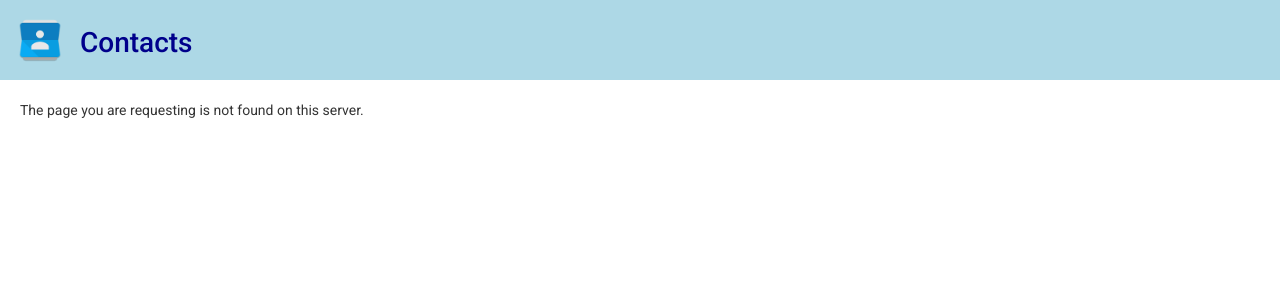
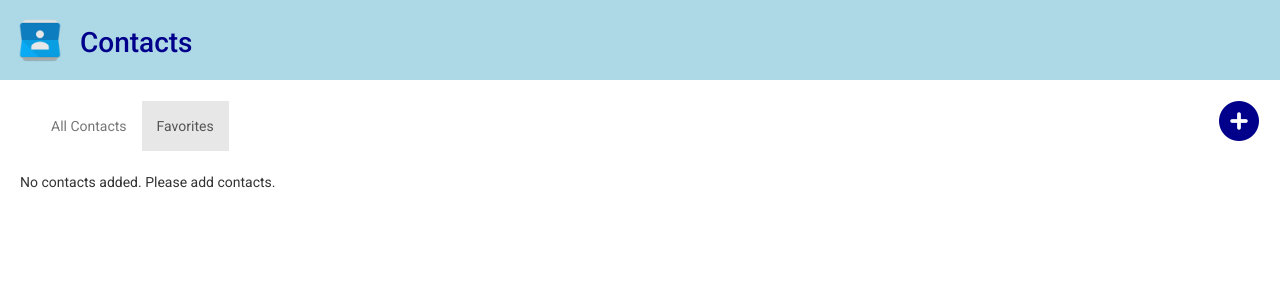
Before and after one commit to romesh-jaya/fm-contacts, an Angular app: page /favorites in a window 1280 px wide. Before the commit this address had no page. Shown: the top 300 px of the page. Built offline with nearby package versions, Linux system fonts and the light colour scheme.

Commit message:
feat: added full Favorites functionality

```diff
--- a/src/app/app.module.ts
+++ b/src/app/app.module.ts
@@ -11,11 +11,13 @@ import { ContactComponent } from './contacts/contact/contact.component';
 import { EditContactComponent } from './contacts/edit-contact/edit-contact.component';
 import { ContactContainerComponent } from './contacts/contact-container/contact-container.component';
 import { PageNotFoundComponent } from './page-not-found/page-not-found.component';
+import { FavoritesComponent } from './contacts/favorites/favorites.component';
 
 const appRoutes: Routes = [
   {
     path: '', component: ContactContainerComponent, children: [
       { path: 'contacts', component: ContactsComponent },
+      { path: 'favorites', component: FavoritesComponent }
     ]
   },
   { path: 'contact-edit', component: EditContactComponent },
@@ -32,7 +34,8 @@ const appRoutes: Routes = [
     ContactComponent,
     EditContactComponent,
     ContactContainerComponent,
-    PageNotFoundComponent
+    PageNotFoundComponent,
+    FavoritesComponent
   ],
   imports: [
     BrowserModule,
--- a/src/app/contacts/contact-container/contact-container.component.html
+++ b/src/app/contacts/contact-container/contact-container.component.html
@@ -4,6 +4,8 @@
             <div class="container-fluid">
                 <ul class="nav navbar-nav">
                     <li routerLinkActive="active"><a routerLink="/contacts">All Contacts</a>
+                    </li>
+                    <li routerLinkActive="active"><a routerLink="/favorites">Favorites</a>
                     </li>
                 </ul>
                 <ul class="nav navbar-nav navbar-right">
--- a/src/app/contacts/contact.service.ts
+++ b/src/app/contacts/contact.service.ts
@@ -88,6 +88,12 @@ export class ContactService {
         return this.contacts.slice();
     }
 
+    getFavorites() {
+        return this.contacts.filter(contact => {
+            return contact.isFavorite == true;
+        })
+    }
+
     getContact(name: string) {
         let matchFound: Contact;
 
--- a/src/app/contacts/contact/contact.component.html
+++ b/src/app/contacts/contact/contact.component.html
@@ -1,5 +1,5 @@
 <div class="row container-box">
-    <div style="float: left; padding: 5px 10px 0px 10px; max-width:12%">
+    <div *ngIf="showStar" style="float: left; padding: 5px 10px 0px 10px; max-width:12%">
         <i [class]=starClass style="font-size:24px;" (click)="onStarClicked()" title="Add to favorites"></i>
     </div>
     <div style="float: left; padding: 10px 10px 5px 10px; width:88%">
--- a/src/app/contacts/contact/contact.component.ts
+++ b/src/app/contacts/contact/contact.component.ts
@@ -11,6 +11,7 @@ import { ContactService } from '../contact.service';
 })
 export class ContactComponent implements OnInit {
   @Input() contact: Contact;
+  @Input() showStar: boolean = false;
   starClass: string;
 
   constructor(private router: Router, private contactService: ContactService) { }
--- a/src/app/contacts/contacts/contacts.component.html
+++ b/src/app/contacts/contacts/contacts.component.html
@@ -1,5 +1,5 @@
 <div>
     <div>
-        <app-contact *ngFor="let contact of contacts" [contact]="contact"></app-contact>
+        <app-contact *ngFor="let contact of contacts" [contact]="contact" [showStar]=true></app-contact>
     </div>
 </div>
--- a/src/app/contacts/edit-contact/edit-contact.component.css
+++ b/src/app/contacts/edit-contact/edit-contact.component.css
@@ -15,7 +15,7 @@
 }
 
 .center {
-    min-width: 350px;
+    min-width: 300px;
     margin: auto;
     width: 50%;
 }
--- /dev/null
+++ b/src/app/contacts/favorites/favorites.component.html
@@ -0,0 +1,5 @@
+<div>
+    <div>
+        <app-contact *ngFor="let contact of favorites" [contact]="contact"></app-contact>
+    </div>
+</div>
--- /dev/null
+++ b/src/app/contacts/favorites/favorites.component.ts
@@ -0,0 +1,18 @@
+import { Component, OnInit } from '@angular/core';
+
+import { Contact } from '../contact.model';
+import { ContactService } from '../contact.service';
+
+@Component({
+  selector: 'app-favorites',
+  templateUrl: './favorites.component.html',
+  styleUrls: ['./favorites.component.css']
+})
+export class FavoritesComponent implements OnInit {
+  favorites: Contact[] = [];
+  constructor(private contactService: ContactService) { }
+
+  ngOnInit() {
+    this.favorites = this.contactService.getFavorites();
+  }
+}
```
Also changed, not shown: src/app/contacts/favorites/favorites.component.css (added), 1 other file (tests, documents, lock files or other folders).
